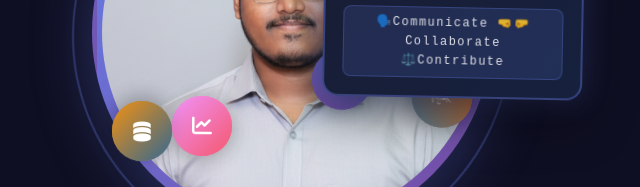
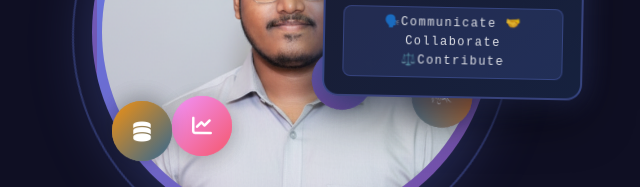
Before and after one commit to Harishk2508/advanced-portfolio, a plain HTML site: page index.html in a window 1280 px wide. Shown: the part 427-614 px from the top of the page, 640-1280 px from the left. Drawn offline with Linux system fonts and the light colour scheme; no server answers; animation ran at ten frames a second.

Commit message:
Fix emoji for collaboration in index.html

```diff
--- a/index.html
+++ b/index.html
@@ -178,8 +178,8 @@
                                 </div>
 
                                 <div class="card-id">
-                                    <span>🗣️Communicate    </span>
-                                    <span>🤜🤛Collaborate</span>
+                                    <span>🗣️Communicate</span>
+                                    <span>🤝Collaborate</span>
                                     <span>⚖️Contribute</span>
                                 </div>
                             </div>
```
